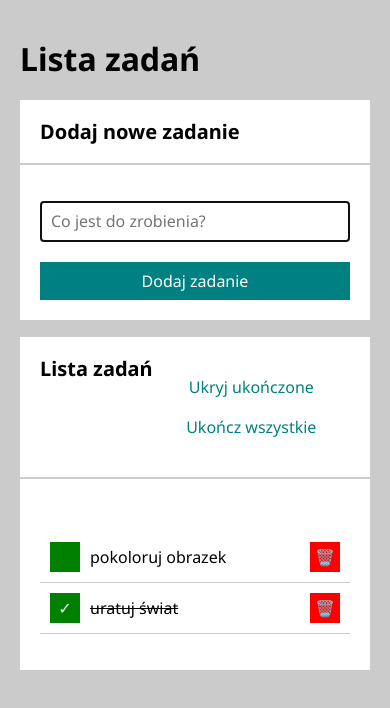
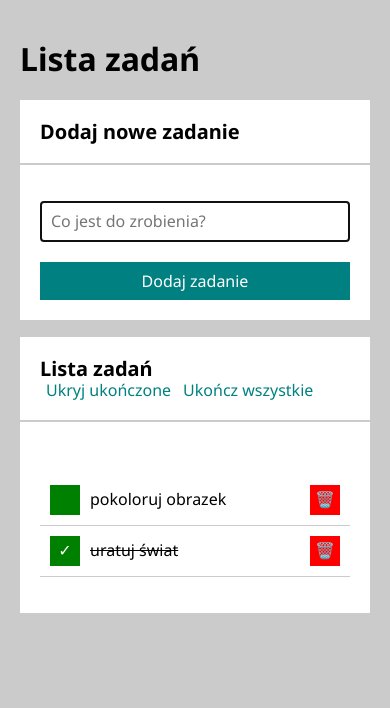
Before and after one commit to jedal1ty/to-do-list-react, a React (Create React App) app: page / in a window 390 px wide. Shown: the top 708 px of the page. Built offline with nearby package versions, Linux system fonts and the light colour scheme.

Commit message:
went back to previous css in buttons

```diff
--- a/src/Buttons/style.css
+++ b/src/Buttons/style.css
@@ -15,12 +15,3 @@
     color: lightgray;
     cursor: auto;
 }
-
-@media (max-width: 767px) {
-
-    .buttons {
-        display: grid;
-        margin: 10px auto;
-        grid-template-columns: auto;
-    }
-}
```
